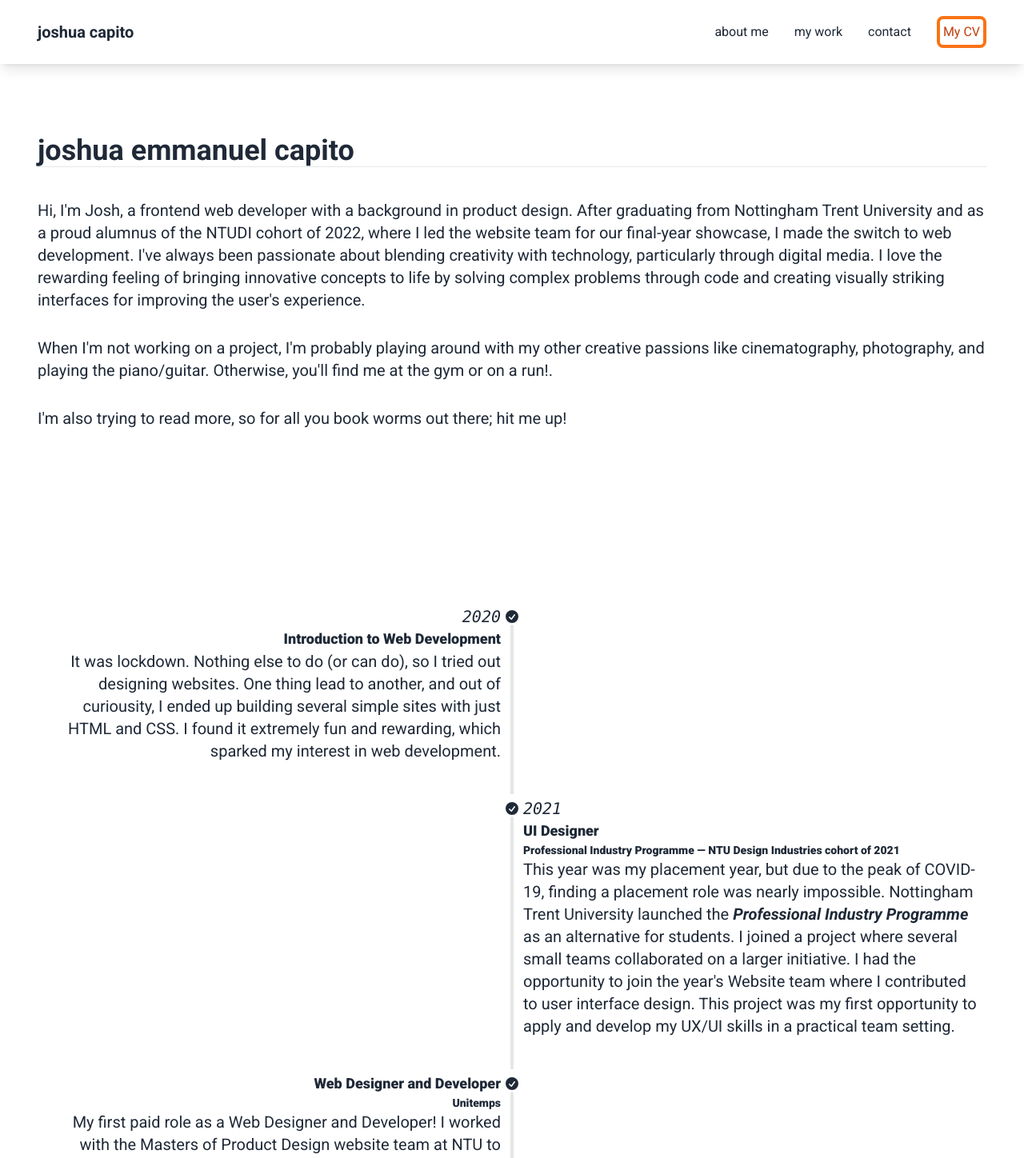
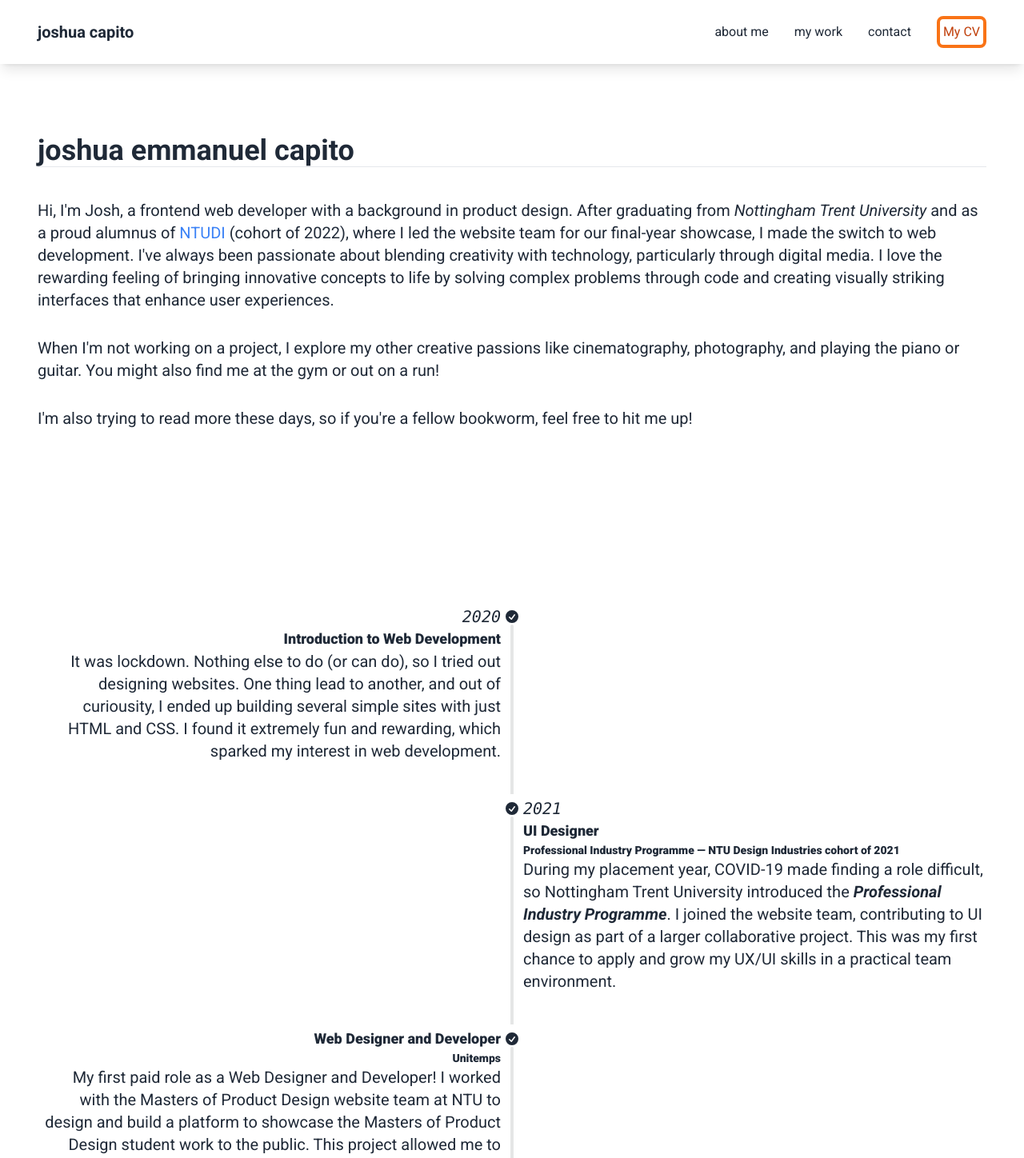
Before and after one commit to jemcap/joshcapito.dev, a React (Vite) app: page /information in a window 1280 px wide. Shown: the top 1448 px of the page at 80% size. Built offline with nearby package versions, Linux system fonts and the light colour scheme.

Commit message:
fix: Content amendments to the Timeline

```diff
--- a/src/components/MoreAboutMe.jsx
+++ b/src/components/MoreAboutMe.jsx
@@ -11,25 +11,33 @@ const MoreAboutMe = () => {
         <div className="text-xl flex flex-col gap-8">
           <p>
             Hi, I'm Josh, a frontend web developer with a background in product
-            design. After graduating from Nottingham Trent University and as a
-            proud alumnus of the NTUDI cohort of 2022, where I led the website
-            team for our final-year showcase, I made the switch to web
-            development. I've always been passionate about blending creativity
-            with technology, particularly through digital media. I love the
-            rewarding feeling of bringing innovative concepts to life by solving
-            complex problems through code and creating visually striking
-            interfaces for improving the user's experience.
+            design. After graduating from{" "}
+            <span className="italic">Nottingham Trent University</span> and as a
+            proud alumnus of{" "}
+            <a
+              href="https://www.ntudesignindustries.com/"
+              className="text-blue-500"
+            >
+              NTUDI
+            </a>{" "}
+            (cohort of 2022), where I led the website team for our final-year
+            showcase, I made the switch to web development. I've always been
+            passionate about blending creativity with technology, particularly
+            through digital media. I love the rewarding feeling of bringing
+            innovative concepts to life by solving complex problems through code
+            and creating visually striking interfaces that enhance user
+            experiences.
           </p>
 
           <p>
-            When I'm not working on a project, I'm probably playing around with
-            my other creative passions like cinematography, photography, and
-            playing the piano/guitar. Otherwise, you'll find me at the gym or on
-            a run!.
+            When I'm not working on a project, I explore my other creative
+            passions like cinematography, photography, and playing the piano or
+            guitar. You might also find me at the gym or out on a run!
           </p>
+
           <p>
-            I'm also trying to read more, so for all you book worms out there;
-            hit me up!
+            I'm also trying to read more these days, so if you're a fellow
+            bookworm, feel free to hit me up!
           </p>
         </div>
         <div className="flex text-start gap-8 text-2xl font-bold">
--- a/src/components/Timeline.jsx
+++ b/src/components/Timeline.jsx
@@ -79,17 +79,14 @@ const Timeline = () => {
             Professional Industry Programme — NTU Design Industries cohort of
             2021
           </div>
-          This year was my placement year, but due to the peak of COVID-19,
-          finding a placement role was nearly impossible. Nottingham Trent
-          University launched the{" "}
+          During my placement year, COVID-19 made finding a role difficult, so
+          Nottingham Trent University introduced the{" "}
           <span className="italic font-bold">
             Professional Industry Programme
-          </span>{" "}
-          as an alternative for students. I joined a project where several small
-          teams collaborated on a larger initiative. I had the opportunity to
-          join the year's Website team where I contributed to user interface
-          design. This project was my first opportunity to apply and develop my
-          UX/UI skills in a practical team setting.
+          </span>
+          . I joined the website team, contributing to UI design as part of a
+          larger collaborative project. This was my first chance to apply and
+          grow my UX/UI skills in a practical team environment.
         </div>
         <hr />
       </motion.li>
@@ -187,7 +184,9 @@ const Timeline = () => {
           </svg>
         </div>
         <div className="timeline-start mb-10 md:text-end">
-          <div className="text-lg font-bold">🍾GRADUATED</div>
+          <div className="text-lg font-bold">
+            🍾GRADUATED FROM NTU (BSc Product Design)
+          </div>
           After four years of hard work and dedication, I graduated! At that
           point, I felt ready to dive into the world of frontend development.
           Immediately after graduation, I decided to enroll in a{" "}
```
